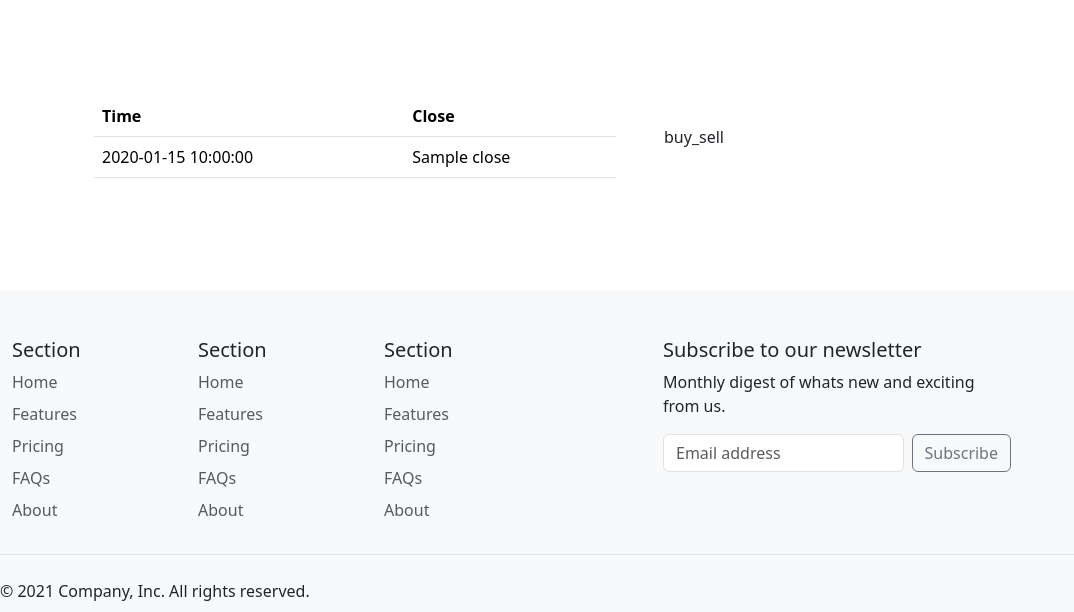
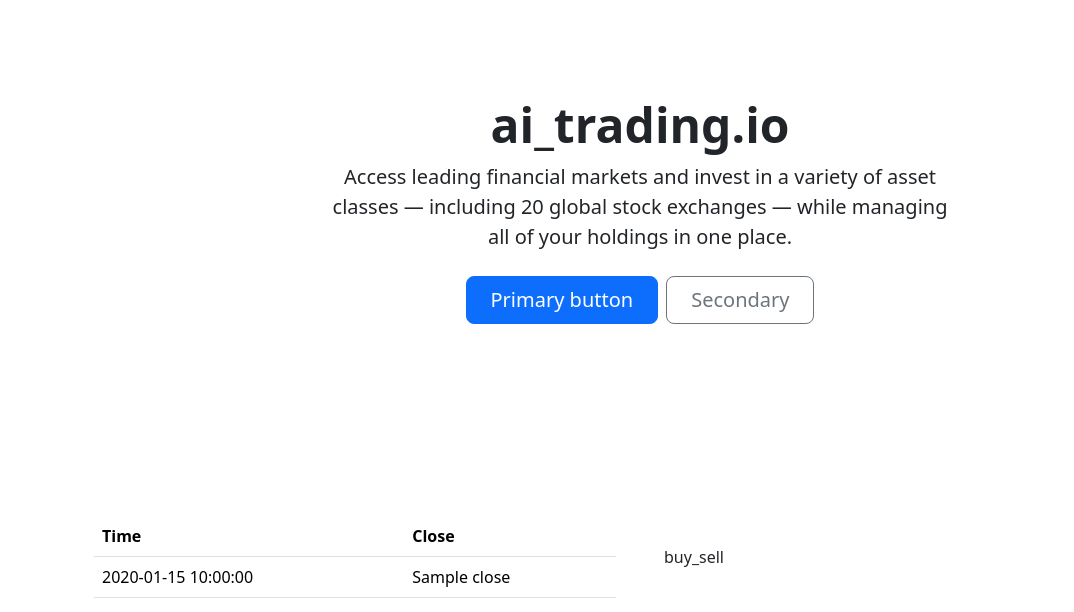
Before and after one commit to Behnaz100/aitrading, a FastAPI app: template aitrading/api/templates/index.html in a window 1280 px wide. Shown: the part 56-668 px from the top of the page, without its empty margins (0-1074 px from the left). Run offline with FastAPI, Linux system fonts and the light colour scheme; the template is opened without the code that fills it: most values are stand-ins (such as "Sample title", 1, 10 or a date in 2020).

Commit message:
UI enhancements 2

```diff
--- a/aitrading/api/templates/index.html
+++ b/aitrading/api/templates/index.html
@@ -17,6 +17,18 @@
       </form>
     </div>
   </nav>
+
+  <div class="px-4 py-5 my-5 text-center">
+    <h1 class="display-5 fw-bold">ai_trading.io</h1>
+    <div class="col-lg-6 mx-auto">
+      <p class="lead mb-4">Access leading financial markets and invest in a variety of asset classes — including 20 global stock exchanges — while
+      managing all of your holdings in one place.</p>
+      <div class="d-grid gap-2 d-sm-flex justify-content-sm-center">
+        <button type="button" class="btn btn-primary btn-lg px-4 gap-3" fdprocessedid="z9tu3n">Primary button</button>
+        <button type="button" class="btn btn-outline-secondary btn-lg px-4" fdprocessedid="94yk6b">Secondary</button>
+      </div>
+    </div>
+  </div>
 
   <div class="container col-xxl-8 px-4 py-5">
     <div class="row flex-lg-row-reverse align-items-center g-5 py-5">
```
